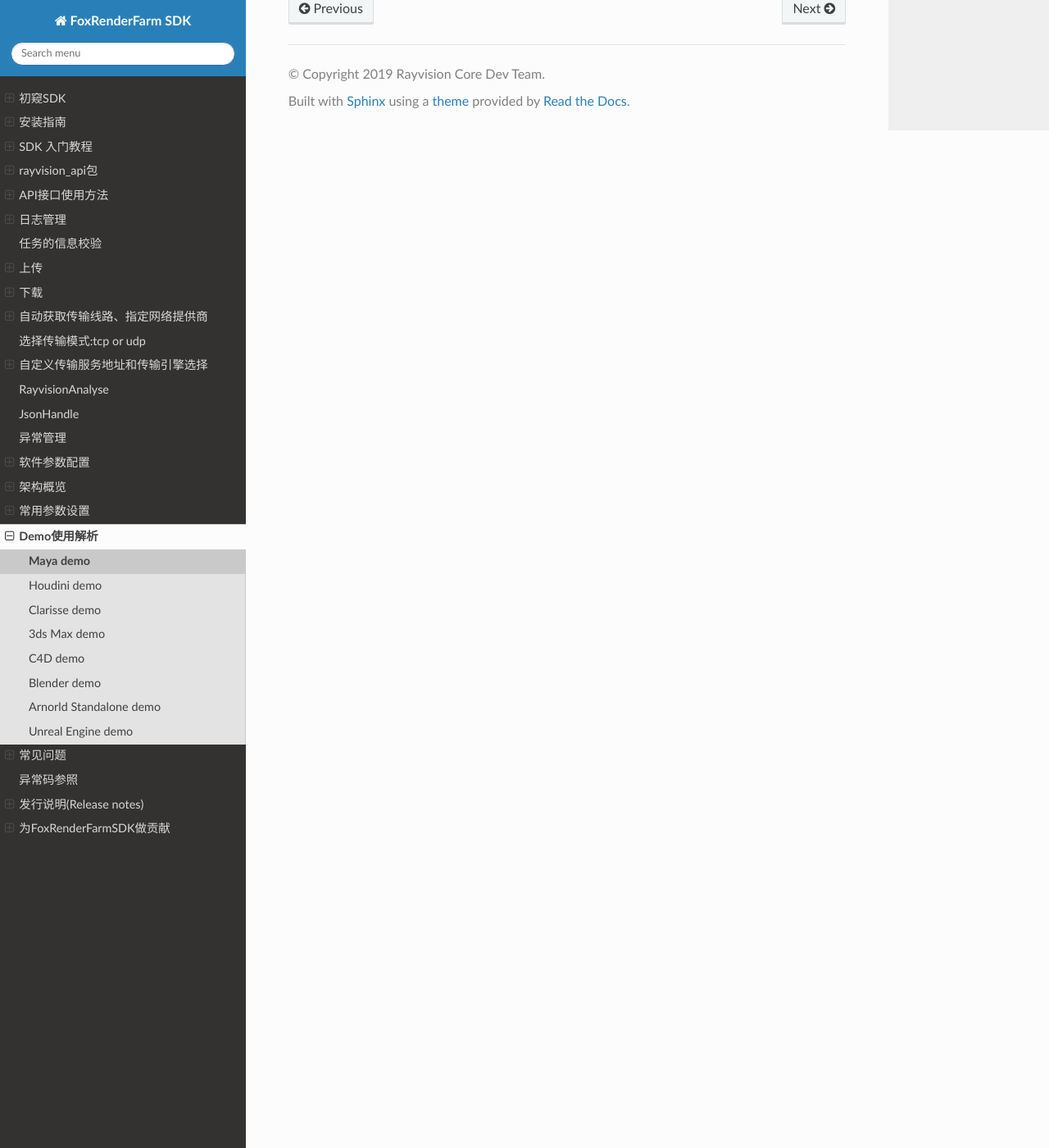
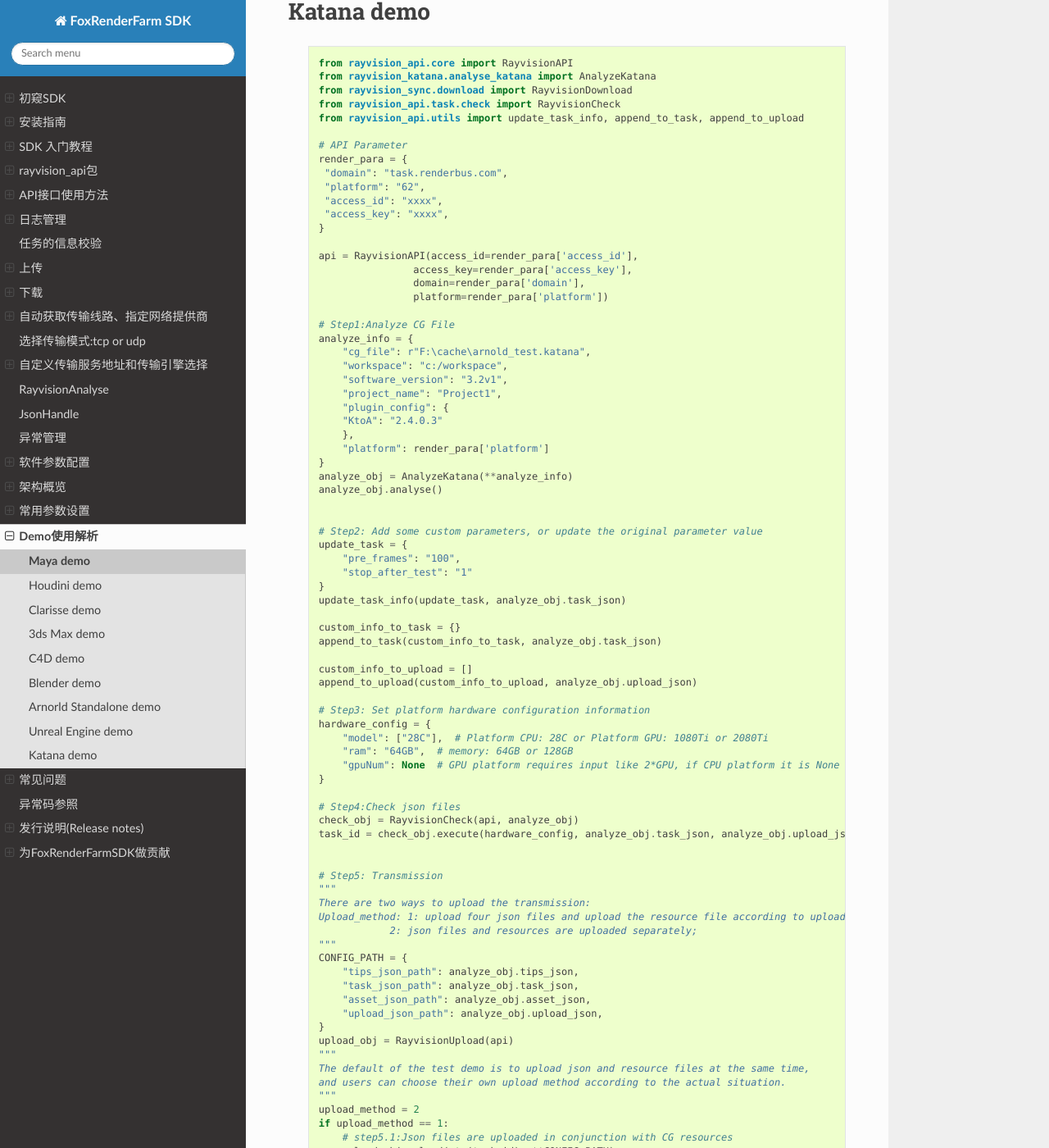
Before and after one commit to foxrenderfarm/docs_sdk_cn, a Sphinx documentation site: the page built from docs/render/demo/demo.rst, in a window 1280 px wide and 1400 px high, scrolled down 13385 px. Shown: the whole window at 82% size. Built offline with Sphinx 7.4.7 and the Read the Docs theme 3.1.0, drawn with Linux system fonts in a browser that asks for light colours; pages that are not in the unit, such as notebooks, are missing from menus; some of the changed text lies outside the part shown.

Commit message:
新增katana demo

```diff
--- a/docs/render/demo/demo.rst
+++ b/docs/render/demo/demo.rst
@@ -788,3 +788,106 @@ Unreal Engine demo
     # download.auto_download_after_task_completed([task_id])
     # Poll download (automatic download for each completed frame)
     download.auto_download([int(task_id)])
+
+
+Katana demo
+----------------
+
+ ::
+
+    from rayvision_api.core import RayvisionAPI
+    from rayvision_katana.analyse_katana import AnalyzeKatana
+    from rayvision_sync.download import RayvisionDownload
+    from rayvision_api.task.check import RayvisionCheck
+    from rayvision_api.utils import update_task_info, append_to_task, append_to_upload
+
+    # API Parameter
+    render_para = {
+     "domain": "task.renderbus.com",
+     "platform": "62",
+     "access_id": "xxxx",
+     "access_key": "xxxx",
+    }
+
+    api = RayvisionAPI(access_id=render_para['access_id'],
+                    access_key=render_para['access_key'],
+                    domain=render_para['domain'],
+                    platform=render_para['platform'])
+
+    # Step1:Analyze CG File
+    analyze_info = {
+        "cg_file": r"F:\cache\arnold_test.katana",
+        "workspace": "c:/workspace",
+        "software_version": "3.2v1",
+        "project_name": "Project1",
+        "plugin_config": {
+        "KtoA": "2.4.0.3"
+        },
+        "platform": render_para['platform']
+    }
+    analyze_obj = AnalyzeKatana(**analyze_info)
+    analyze_obj.analyse()
+
+
+    # Step2: Add some custom parameters, or update the original parameter value
+    update_task = {
+        "pre_frames": "100",
+        "stop_after_test": "1"
+    }
+    update_task_info(update_task, analyze_obj.task_json)
+
+    custom_info_to_task = {}
+    append_to_task(custom_info_to_task, analyze_obj.task_json)
+
+    custom_info_to_upload = []
+    append_to_upload(custom_info_to_upload, analyze_obj.upload_json)
+
+    # Step3: Set platform hardware configuration information
+    hardware_config = {
+        "model": ["28C"],  # Platform CPU: 28C or Platform GPU: 1080Ti or 2080Ti
+        "ram": "64GB",  # memory: 64GB or 128GB
+        "gpuNum": None  # GPU platform requires input like 2*GPU, if CPU platform it is None
+    }
+
+    # Step4:Check json files
+    check_obj = RayvisionCheck(api, analyze_obj)
+    task_id = check_obj.execute(hardware_config, analyze_obj.task_json, analyze_obj.upload_json)
+
+
+    # Step5: Transmission
+    """
+    There are two ways to upload the transmission:
+    Upload_method: 1: upload four json files and upload the resource file according to upload.json;
+                2: json files and resources are uploaded separately;
+    """
+    CONFIG_PATH = {
+        "tips_json_path": analyze_obj.tips_json,
+        "task_json_path": analyze_obj.task_json,
+        "asset_json_path": analyze_obj.asset_json,
+        "upload_json_path": analyze_obj.upload_json,
+    }
+    upload_obj = RayvisionUpload(api)
+    """
+    The default of the test demo is to upload json and resource files at the same time,
+    and users can choose their own upload method according to the actual situation.
+    """
+    upload_method = 2
+    if upload_method == 1:
+        # step5.1:Json files are uploaded in conjunction with CG resources
+        upload_obj.upload(str(task_id), **CONFIG_PATH)
+    elif upload_method == 2:
+        # step5.2:CG resource files and json are uploaded separately
+        upload_obj.upload_asset(upload_json_path=CONFIG_PATH["upload_json_path"])
+        upload_obj.upload_config(str(task_id), list(CONFIG_PATH.values()))
+
+
+    # Step6:Submit Task
+    api.submit(int(task_id))
+
+
+    # Step7:Download
+    download = RayvisionDownload(api)
+    # All complete before the automatic start of uniform download.
+    # download.auto_download_after_task_completed([task_id])
+    # Poll download (automatic download for each completed frame)
+    download.auto_download([int(task_id)])
--- a/docs/render/first_look.rst
+++ b/docs/render/first_look.rst
@@ -49,6 +49,10 @@
 
 - Blender
 
+- Katana
+
+- Unreal Engine
+
 
 无独立的分析:
 
```
